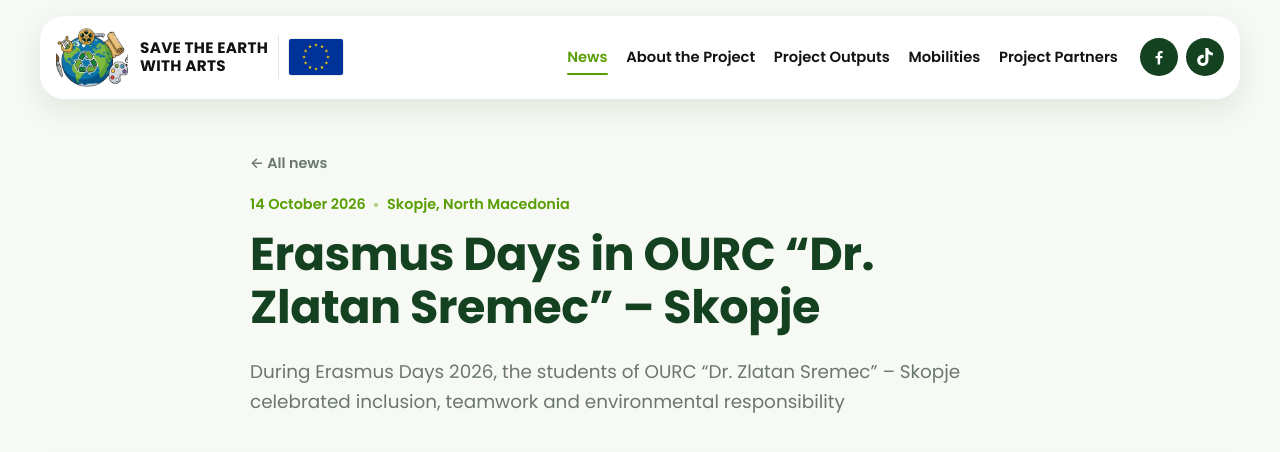
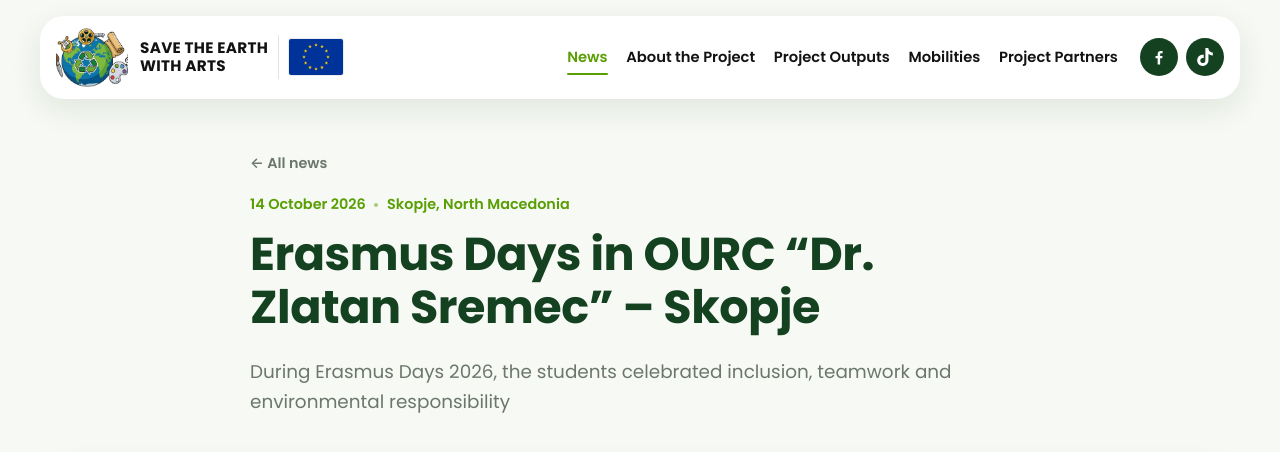
Before and after one commit to aanczka/stewa-website, a Jekyll site: the page built from _posts/2026-10-14-Erasmusdays.md, in a window 1280 px wide and 900 px high, cut to the strip 0-458 px from the top of the window. Shown: the top 452 px of the strip. Built offline with Jekyll 4.4.1, drawn with Linux system fonts in a browser that asks for light colours.

Commit message:
Update excerpt for Erasmus Days post

```diff
--- a/_posts/2026-10-14-Erasmusdays.md
+++ b/_posts/2026-10-14-Erasmusdays.md
@@ -3,7 +3,7 @@ title: "Erasmus Days in OURC “Dr. Zlatan Sremec” – Skopje"
 date: 2026-10-14
 location: Skopje, North Macedonia
 image: /assets/img/news/Days33.jpg
-excerpt: "During Erasmus Days 2026, the students of OURC “Dr. Zlatan Sremec” – Skopje celebrated inclusion, teamwork and environmental responsibility"
+excerpt: "During Erasmus Days 2026, the students celebrated inclusion, teamwork and environmental responsibility"
 gallery:
 - /assets/img/news/Days1.jpg
 - /assets/img/news/Days2.jpg
```
